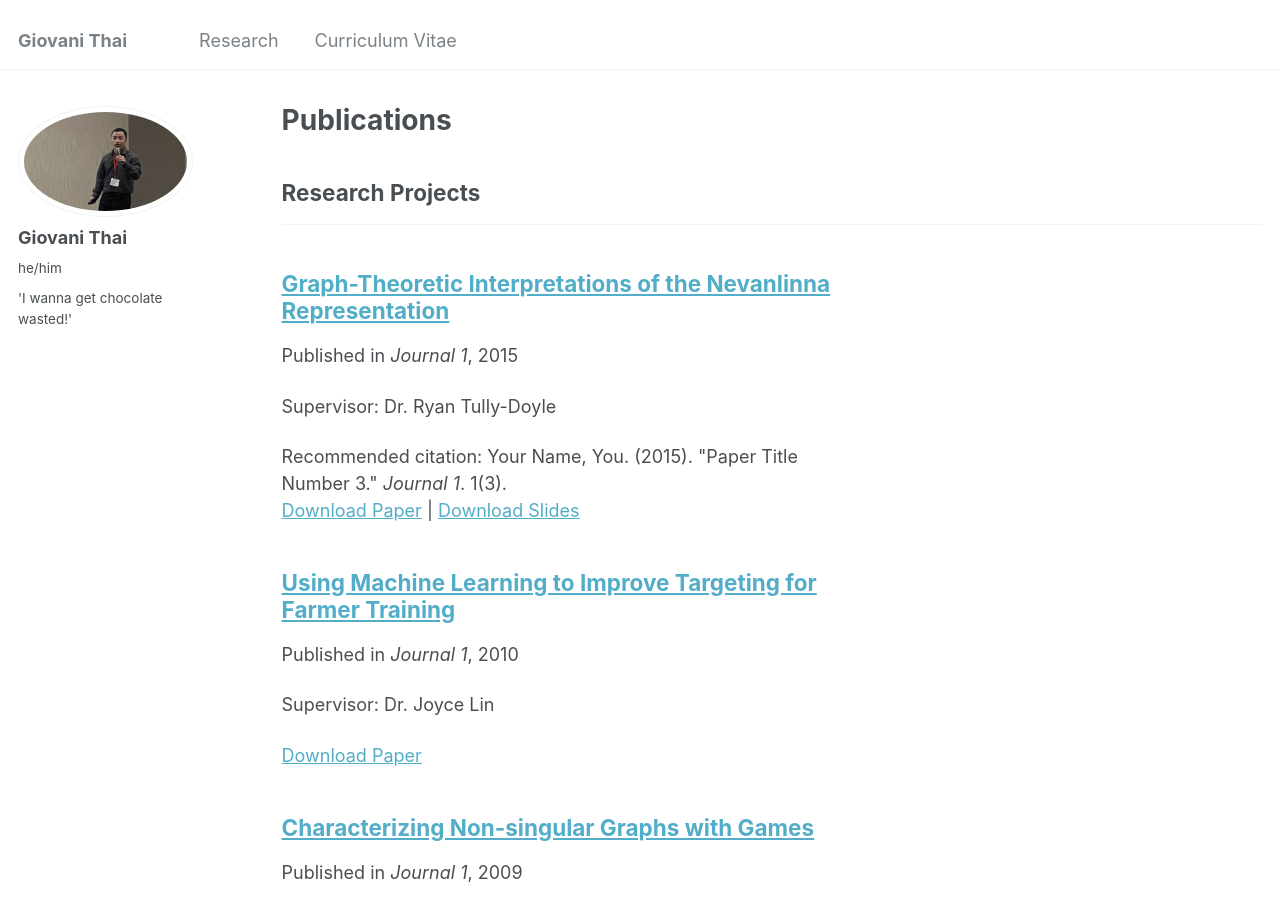
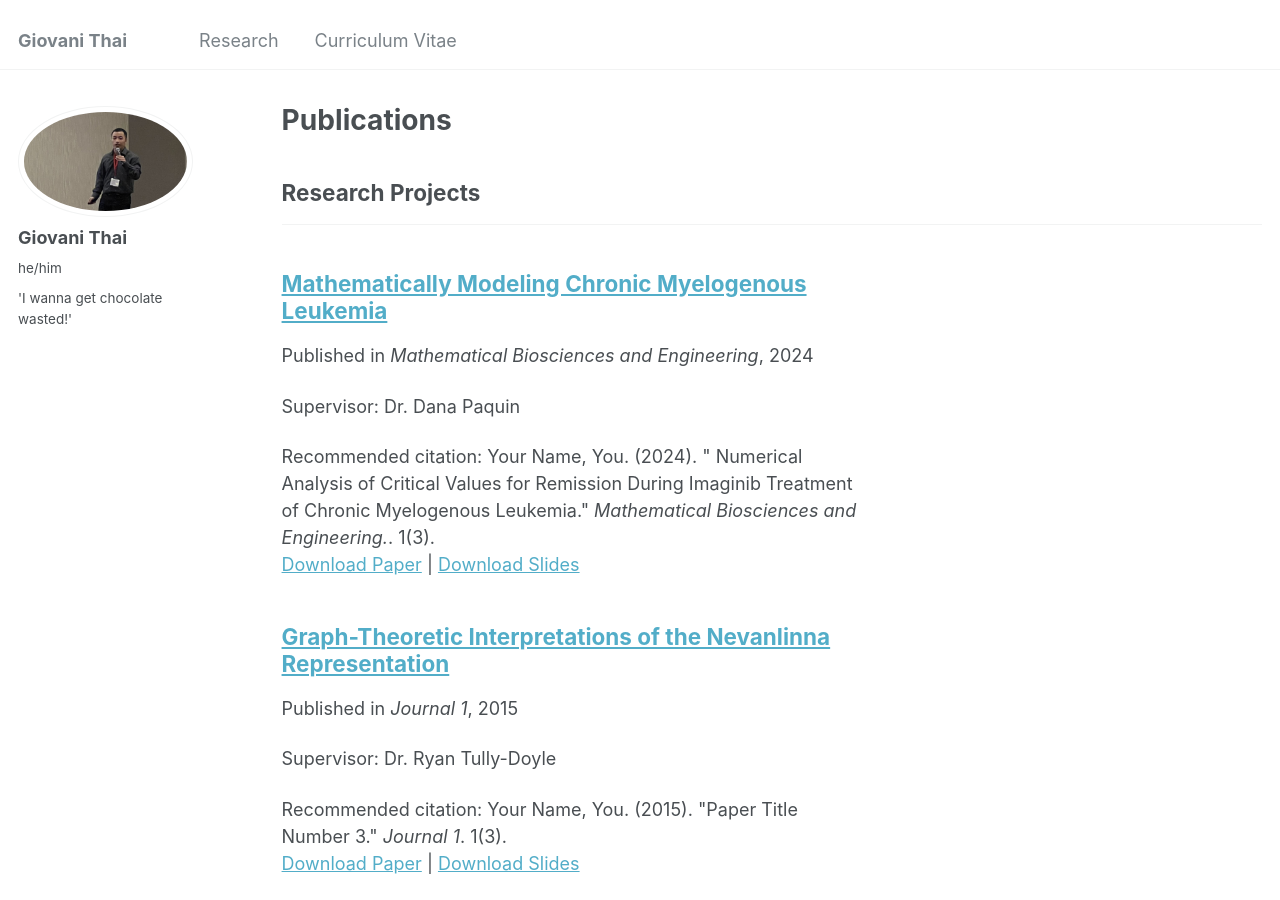
Before and after one commit to GioThai/giothai.github.io, a Jekyll site: the page built from _pages/publications.html, in a window 1280 px wide and 900 px high. Built offline with Jekyll 4.4.1, drawn with Linux system fonts in a browser that asks for light colours.

Commit message:
Update 2024-02-17-paper-title-number-4.md

```diff
--- a/_publications/2024-02-17-paper-title-number-4.md
+++ b/_publications/2024-02-17-paper-title-number-4.md
@@ -1,16 +1,14 @@
-leg
-
 ---
 title: "Mathematically Modeling Chronic Myelogenous Leukemia"
 collection: publications
 category: projects
 permalink: /publication/2024-02-17-paper-title-number-4
 excerpt: 'Supervisor: Dr. Dana Paquin'
-date: 2024-02-17
-venue: 'GitHub Journal of Bugs'
+date: 2024-12-01
+venue: 'Mathematical Biosciences and Engineering'
 slidesurl: ''
 paperurl: 'https://giothai.github.io/files/Frost_2024_CML_Poster.pdf'
-citation: 'Your Name, You. (2024). &quot;Paper Title Number 3.&quot; <i>GitHub Journal of Bugs</i>. 1(3).'
+citation: 'Your Name, You. (2024). &quot; Numerical Analysis of Critical Values for Remission During Imaginib Treatment of Chronic Myelogenous Leukemia.&quot; <i>Mathematical Biosciences and Engineering.</i>. 1(3).'
 ---
 
 Chronic Myelogenous Leukemia (CML) results from the uncontrolled growth of white blood cells in the bone marrow. We model a system of delay-differential equations monitoring cancer cell dynamics under continuous treatment (imatinib) and immune response. We implement variations in model parameters and strategically timed treatment interruptions to investigate patient recovery outcomes.
```
